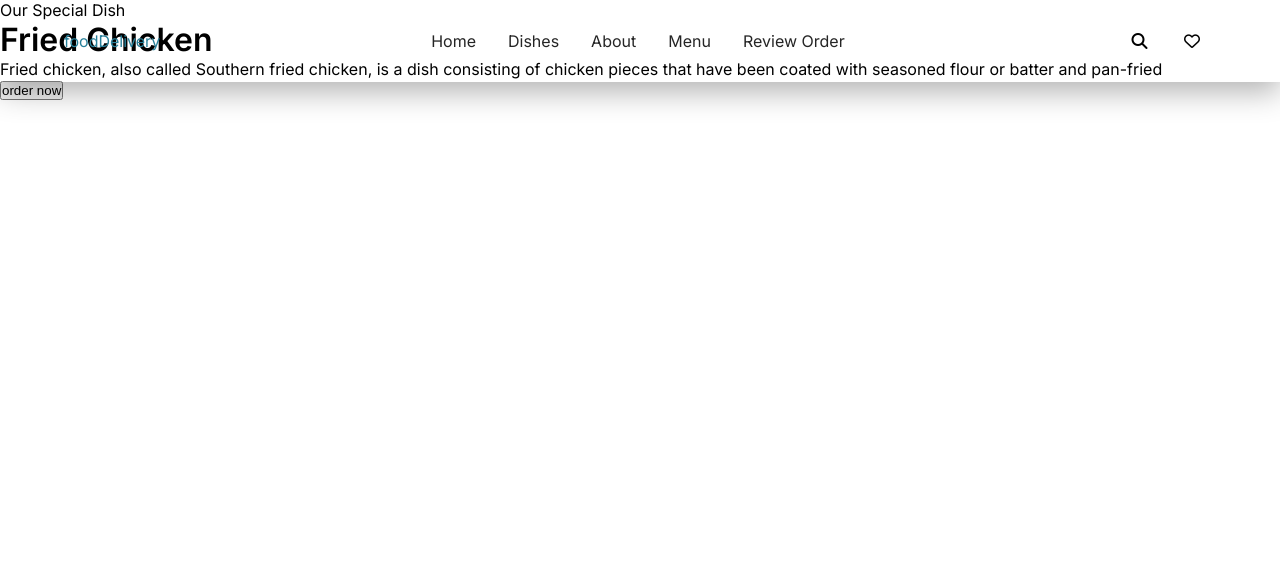
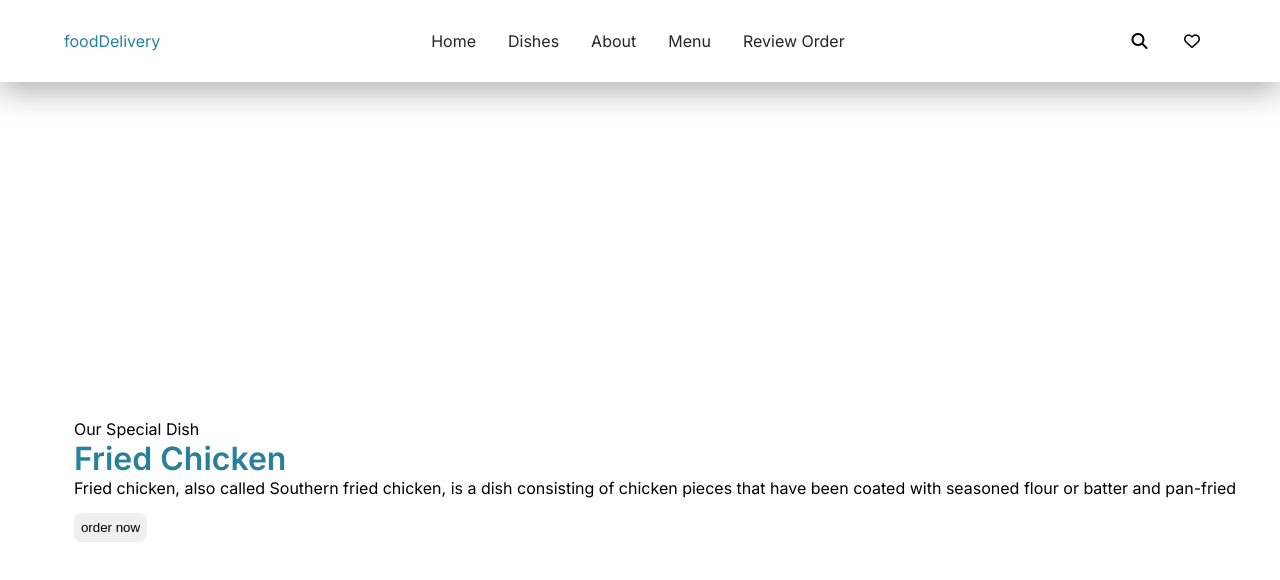
Before and after one commit to Wachira-alt/Hotel-web, a plain HTML site: page index.html in a window 1280 px wide. Drawn offline with Linux system fonts and the light colour scheme.

Commit message:
style: add css styling for home section

```diff
--- a/styles.css
+++ b/styles.css
@@ -34,6 +34,9 @@ html {
   display: flex;
 
 }
+.nav-icons{
+  cursor: pointer;
+}
 li {
   list-style: none;
   margin: 1rem;
@@ -69,3 +72,30 @@ a:hover::after{
 i {
   margin: 1rem;
 }
+
+/* Home styling */
+.Home {
+  margin-top: 80px;
+  display: flex;
+  justify-content: center;
+  align-items: center;
+  height: 100vh;
+}
+.left-art{
+  margin-left: 30px;
+}
+h1 {
+  color: #28809A;
+
+}
+#order{
+  padding: 7px;
+  margin-top: 15px;
+  border-radius: 8px;
+  cursor: pointer;
+  border: none;
+
+}
+#order:hover{
+  background-color: #28809A;
+}
```
